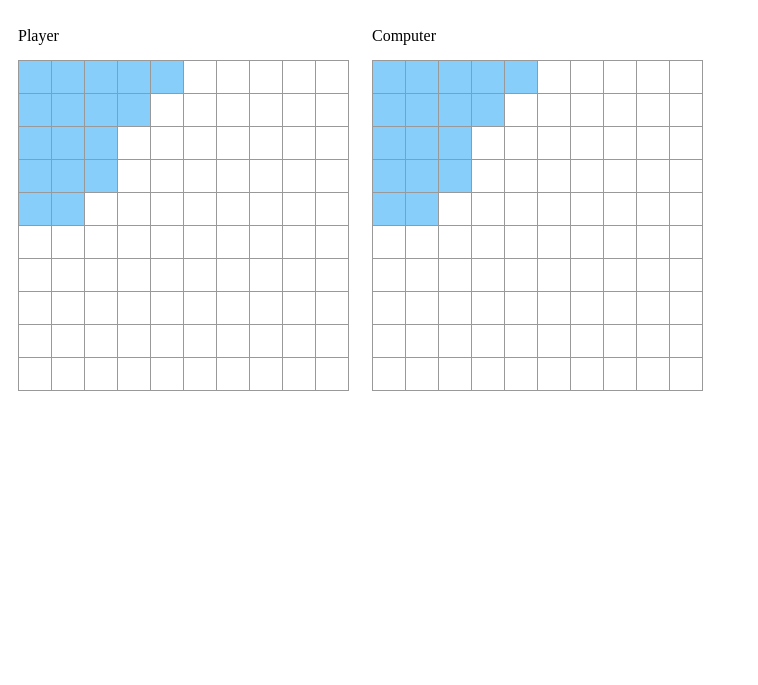
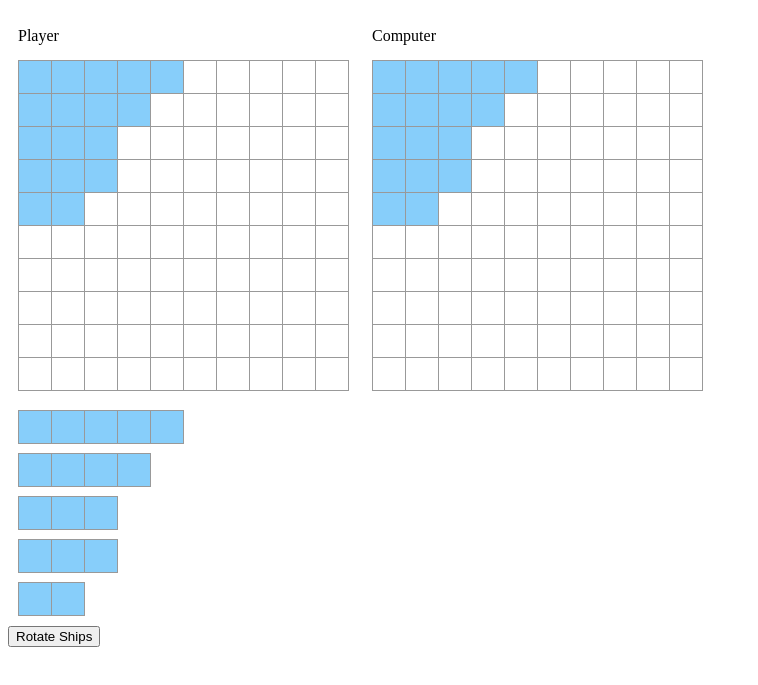
Before and after one commit to hachai-ux/battleship, a website with bundled scripts: page index.html in a window 1280 px wide. Shown: the part 79-764 px from the top of the page, without its empty margins (0-758 px from the left). Built offline with nearby package versions, Linux system fonts and the light colour scheme.

Commit message:
render draggeable ships

```diff
--- a/domManipulation.js
+++ b/domManipulation.js
@@ -71,10 +71,38 @@ const updateField = (gameboard, id, y, x) => {
 const showWinner = (id) => {
     const body = document.querySelector('body');
     const winnerMessage = document.createElement('div');
-    winnerMessage.textContent = `The winner is ${id}`;
+    winnerMessage.textContent = `The winner is ${id}. Refresh page to restart. I didn't implement restart game options.`;
     body.appendChild(winnerMessage);
 };
 
-export { updateField, renderGameboard, showWinner};
+const renderDraggableShips = (size, id) => {
+
+    //make rotataeble
+
+    const container = document.querySelector(`#${id}-board`);
+    const body = document.querySelector('body');
+    const shipContainer = document.createElement('div');
+    shipContainer.classList.add('ship-container');
+    shipContainer.draggable = true;
+
+    for (let i = 0; i < size; i++){
+        const ship = document.createElement('button');
+            ship.classList.add('draggable-ship');
+            ship.style.background = 'lightskyblue';
+        shipContainer.appendChild(ship);
+    };
+   body.appendChild(shipContainer);
+
+
+    };
+
+const rotateShips = () => {
+    const rotateButton = document.createElement('button');
+    const body = document.querySelector('body');
+    rotateButton.textContent = 'Rotate Ships';
+    body.appendChild(rotateButton);
+}
+
+export { updateField, renderGameboard, showWinner, renderDraggableShips, rotateShips};
 
 //backlog: check if it has already placed ships #redundant if user places ships on gameboard
--- a/gameLoop.js
+++ b/gameLoop.js
@@ -1,5 +1,5 @@
 import { ShipFactory, PlayerFactory, ComputerFactory, GameboardFactory } from './factories.js';
-import { updateField, renderGameboard, showWinner} from './domManipulation.js';
+import { updateField, renderGameboard, showWinner, renderDraggableShips, rotateShips} from './domManipulation.js';
 //facilitator
 
 const runGameLoop = (() => {
@@ -44,6 +44,13 @@ const runGameLoop = (() => {
 
     renderGameboard(10, playerGameboard, playerID);
     renderGameboard(10, computerGameboard, computerID);
+
+    renderDraggableShips(courier.length, playerID);
+    renderDraggableShips(battleship.length, playerID);
+    renderDraggableShips(destroyer.length, playerID);
+    renderDraggableShips(submarine.length, playerID);
+    renderDraggableShips(patrolBoat.length, playerID);
+    rotateShips();
 
 
     const computerContainer = document.querySelector(`#${computerID}-board`);
@@ -101,6 +108,7 @@ const runGameLoop = (() => {
 
         if (computerStatus === true) {
             showWinner(playerID);
+
         }
 
         const playerStatus =  playerGameboard.getCoordinates().every(row => row.every(field => {
--- a/style.css
+++ b/style.css
@@ -21,3 +21,23 @@
   text-align: center;
   width: 34px;
 }
+
+.draggable-ship {
+  background: #fff;
+  border: 1px solid #999;
+  float: left;
+  font-size: 24px;
+  font-weight: bold;
+  line-height: 34px;
+  height: 34px;
+  margin-right: -1px;
+  margin-top: -1px;
+  padding: 0;
+  text-align: center;
+  width: 34px;
+}
+
+.ship-container {
+  display: flex;
+  margin: 10px;
+}
```
